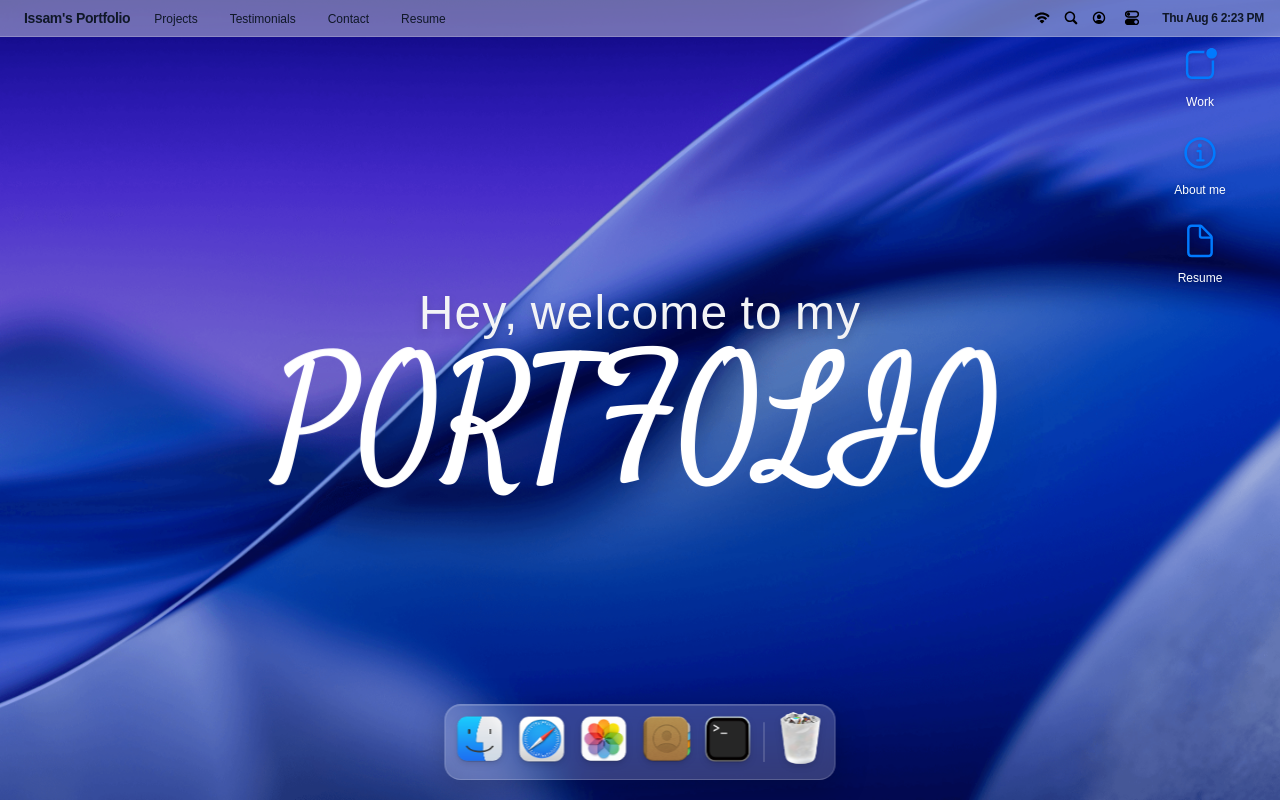
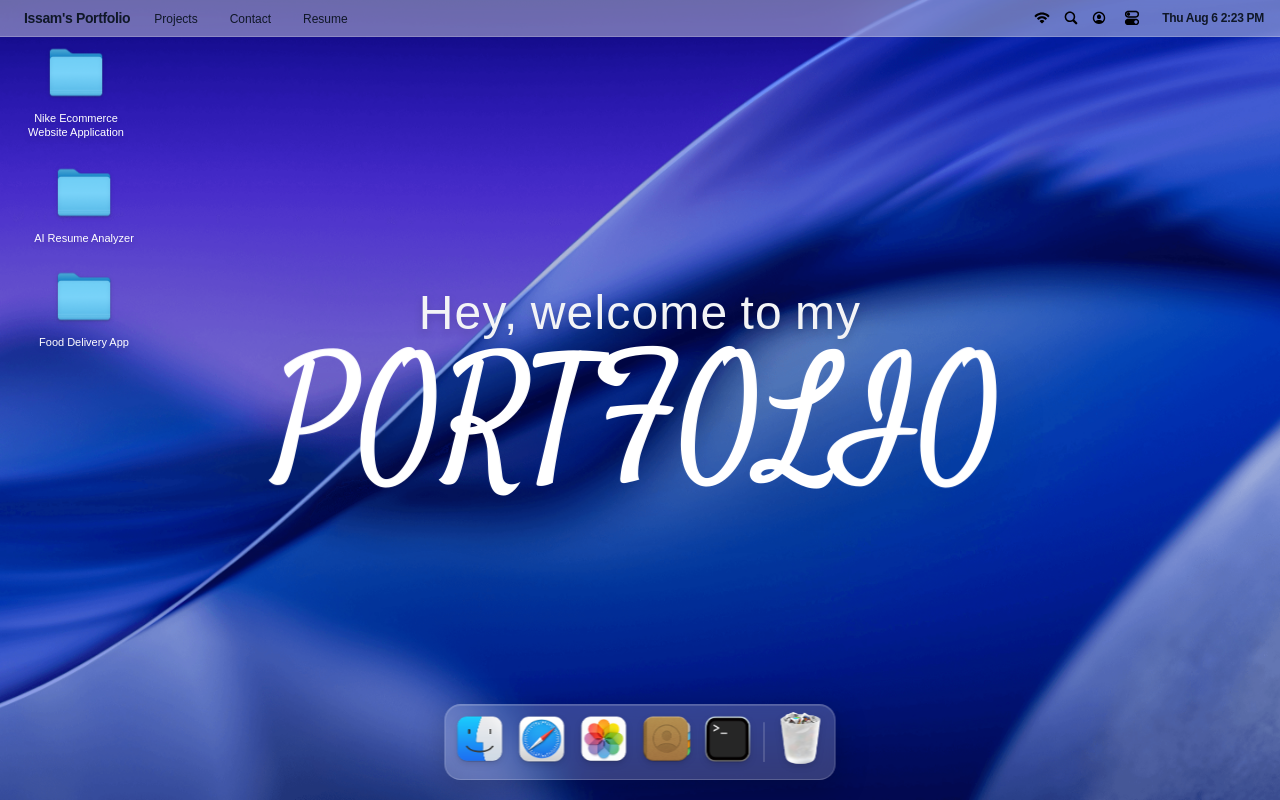
Before and after one commit to issamkebdani780/portfolio, a React (Vite) app: page / in a window 1280 px wide. Built offline with nearby package versions, Linux system fonts and the light colour scheme; a web font is replaced by a local one.

Commit message:
desktop icon

```diff
--- a/src/App.jsx
+++ b/src/App.jsx
@@ -2,7 +2,7 @@ import React, { useState } from "react";
 import NavBar from "./componenets/NavBar";
 import Welcome from "./componenets/Welcome";
 import Dock from "./componenets/Dock";
-import DesktopIcons from "./componenets/DesktopIcons";
+import Home from "./componenets/Home";
 import { windowWrapper } from "./hoc/WindowWrapper";
 import { useWindowsStore } from "./store/window";
 import {
@@ -34,7 +34,7 @@ const App = () => {
       <Welcome />
 
       {/* Desktop Files and Folders Icons */}
-      <DesktopIcons />
+      <Home />
 
       {/* macOS Interactive Windows wrapped in HOC */}
       <FinderWithWrapper windowKey="finder" title="Portfolio" />
--- a/src/componenets/DesktopIcons.jsx
+++ b/src/componenets/DesktopIcons.jsx
@@ -1,41 +1,41 @@
-import React from "react";
-import { useWindowsStore } from "../store/window";
+// import React from "react";
+// import { useWindowsStore } from "../store/window";
 
-const DesktopIcons = () => {
-  const openWindow = useWindowsStore((state) => state.openWindow);
+// const DesktopIcons = () => {
+//   const openWindow = useWindowsStore((state) => state.openWindow);
 
-  const desktopItems = [
-    { key: "work", label: "Work", icon: "/icons/work.svg", position: "top-10 right-10" },
-    { key: "about", label: "About me", icon: "/icons/info.svg", position: "top-32 right-10" },
-    { key: "resume", label: "Resume", icon: "/icons/file.svg", position: "top-54 right-10" },
-  ];
+//   const desktopItems = [
+//     { key: "work", label: "Work", icon: "/icons/work.svg", position: "top-10 right-10" },
+//     { key: "about", label: "About me", icon: "/icons/info.svg", position: "top-32 right-10" },
+//     { key: "resume", label: "Resume", icon: "/icons/file.svg", position: "top-54 right-10" },
+//   ];
 
-  const handleDoubleClick = (key) => {
-    openWindow("finder");
-  };
+//   const handleDoubleClick = (key) => {
+//     openWindow("finder");
+//   };
 
-  return (
-    <section id="home" className="absolute inset-0 pointer-events-none z-0">
-      <ul className="pointer-events-auto">
-        {desktopItems.map((item) => (
-          <li
-            key={item.key}
-            onDoubleClick={() => handleDoubleClick(item.key)}
-            className={`absolute ${item.position} group flex flex-col items-center gap-1.5 cursor-pointer text-center w-20`}
-          >
-            <img
-              src={item.icon}
-              alt={item.label}
-              className="w-12 h-12 p-1 group-hover:bg-black/15 dark:group-hover:bg-white/10 rounded-lg transition-colors pointer-events-none drop-shadow"
-            />
-            <p className="text-xs text-white drop-shadow font-medium px-1 rounded group-hover:bg-blue-500 transition-colors select-none">
-              {item.label}
-            </p>
-          </li>
-        ))}
-      </ul>
-    </section>
-  );
-};
+//   return (
+//     <section id="home" className="absolute inset-0 pointer-events-none z-0">
+//       <ul className="pointer-events-auto">
+//         {desktopItems.map((item) => (
+//           <li
+//             key={item.key}
+//             onDoubleClick={() => handleDoubleClick(item.key)}
+//             className={`absolute ${item.position} group flex flex-col items-center gap-1.5 cursor-pointer text-center w-20`}
+//           >
+//             <img
+//               src={item.icon}
+//               alt={item.label}
+//               className="w-12 h-12 p-1 group-hover:bg-black/15 dark:group-hover:bg-white/10 rounded-lg transition-colors pointer-events-none drop-shadow"
+//             />
+//             <p className="text-xs text-white drop-shadow font-medium px-1 rounded group-hover:bg-blue-500 transition-colors select-none">
+//               {item.label}
+//             </p>
+//           </li>
+//         ))}
+//       </ul>
+//     </section>
+//   );
+// };
 
-export default DesktopIcons;
+// export default DesktopIcons;
--- /dev/null
+++ b/src/componenets/Home.jsx
@@ -0,0 +1,61 @@
+import React, { useEffect } from "react";
+import gsap from "gsap";
+import { Draggable } from "gsap/Draggable";
+import { locations } from "../constant";
+import { useWindowsStore } from "../store/window";
+import useLocationStore from "../store/location";
+
+gsap.registerPlugin(Draggable);
+
+const Home = () => {
+  const openWindow = useWindowsStore((state) => state.openWindow);
+  const setActiveLocation = useLocationStore((state) => state.setActiveLocation);
+
+  // We get the project folders from the Work location
+  const projects = locations.work?.children || [];
+
+  // Make folders draggable
+  useEffect(() => {
+    const draggables = Draggable.create(".desktop-folder", {
+      type: "x,y",
+      bounds: document.body, // Prevent dragging completely off-screen
+      edgeResistance: 0.65,
+    });
+
+    return () => {
+      draggables.forEach((d) => d.kill());
+    };
+  }, []);
+
+  const handleDoubleClick = (project) => {
+    // Set the Finder's active location to this specific project folder
+    setActiveLocation(project);
+    // Open the Finder window
+    openWindow("finder");
+  };
+
+  return (
+    <section className="absolute inset-0 pointer-events-none z-0">
+      <ul className="pointer-events-auto h-full w-full relative">
+        {projects.map((project) => (
+          <li
+            key={project.id}
+            onDoubleClick={() => handleDoubleClick(project)}
+            className={`desktop-folder absolute ${project.windowPosition} group flex flex-col items-center gap-1.5 cursor-pointer text-center w-28`}
+          >
+            <img
+              src={project.icon} // e.g. "/images/folder.png"
+              alt={project.name}
+              className="w-16 h-16 p-1 group-hover:bg-black/15 dark:group-hover:bg-white/10 rounded-lg transition-colors pointer-events-none drop-shadow"
+            />
+            <p className="text-[11px] text-white drop-shadow-md font-medium px-1.5 py-0.5 rounded group-hover:bg-blue-500 transition-colors select-none leading-tight line-clamp-2">
+              {project.name}
+            </p>
+          </li>
+        ))}
+      </ul>
+    </section>
+  );
+};
+
+export default Home;
--- a/src/componenets/Windows.jsx
+++ b/src/componenets/Windows.jsx
@@ -19,6 +19,8 @@ export const FinderWindow = () => {
       } else if (item.fileType === "url") {
         window.open(item.href, "_blank");
       }
+    } else if (item.kind === "folder") {
+      setActiveLocation(item);
     }
   };
 
--- a/src/constant/index.js
+++ b/src/constant/index.js
@@ -4,18 +4,14 @@ const navLinks = [
     name: "Projects",
     type: "finder",
   },
+
   {
     id: 2,
-    name: "Testimonials",
-    type: "testimonials",
-  },
-  {
-    id: 3,
     name: "Contact",
     type: "contact",
   },
   {
-    id: 4,
+    id: 3,
     name: "Resume",
     type: "resume",
   },
```
